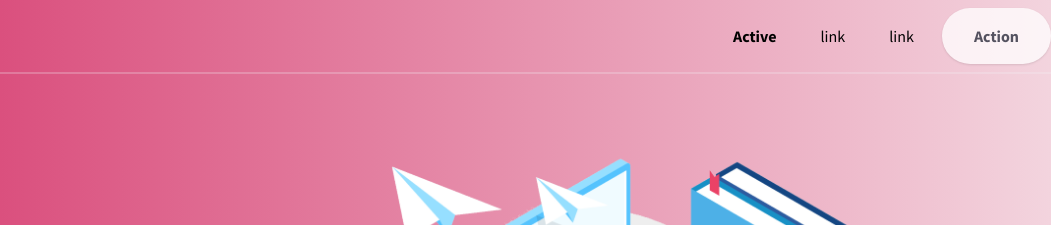
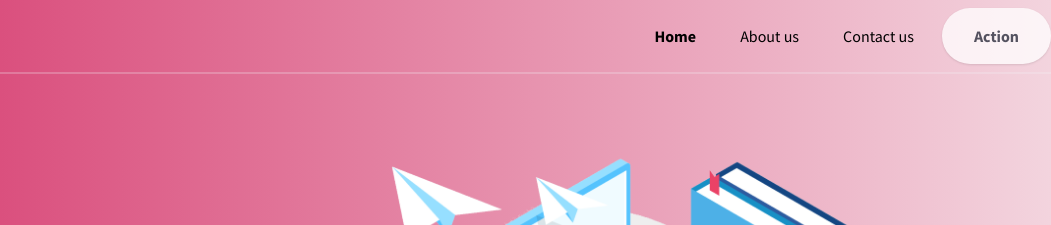
Before and after one commit to Rena-Tokhi/STEM, a plain HTML site: page index.html in a window 1280 px wide. Shown: the top 225 px of the page, 229-1280 px from the left. Drawn offline with nearby package versions, Linux system fonts and the light colour scheme.

Commit message:
Changed Navigation bar

```diff
--- a/index.html
+++ b/index.html
@@ -53,15 +53,15 @@
         id="nav-content">
         <ul class="list-reset lg:flex justify-end flex-1 items-center">
           <li class="mr-3">
-            <a class="inline-block py-2 px-4 text-black font-bold no-underline" href="#">Active</a>
+            <a class="inline-block py-2 px-4 text-black font-bold no-underline" href="#">Home</a>
           </li>
           <li class="mr-3">
             <a class="inline-block text-black no-underline hover:text-gray-800 hover:text-underline py-2 px-4"
-              href="#">link</a>
+              href="#About-us">About us</a>
           </li>
           <li class="mr-3">
             <a class="inline-block text-black no-underline hover:text-gray-800 hover:text-underline py-2 px-4"
-              href="#">link</a>
+              href="#">Contact us</a>
           </li>
         </ul>
         <button id="navAction"
@@ -378,7 +378,7 @@
 
    <!-- about section -->
     <!-- 1st box -->
-    <section class="bg-white border-b py-8">
+    <section id="About-us" class="bg-white border-b py-8">
       <div class="container mx-auto flex flex-wrap pt-4 pb-12">
         <h1 class="w-full my-2 text-5xl font-bold leading-tight text-center text-gray-800">
           About Us
@@ -649,8 +649,6 @@
         </div>
       </div>
     </div>
-    <a href="https://www.freepik.com/free-photos-vectors/background" class="text-gray-500">Background vector created by
-      freepik - www.freepik.com</a>
   </footer>
   <!-- jQuery if you need it
   <script src="https://cdnjs.cloudflare.com/ajax/libs/jquery/3.3.1/jquery.min.js"></script>
```
Also changed, not shown: club.png (added).
